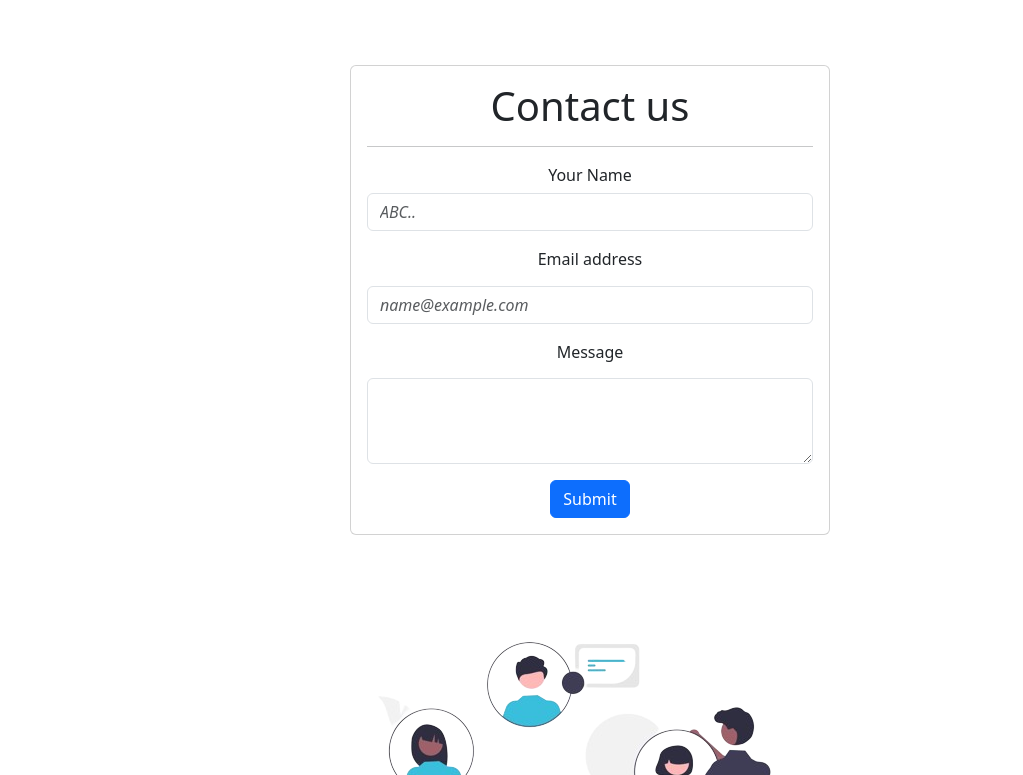
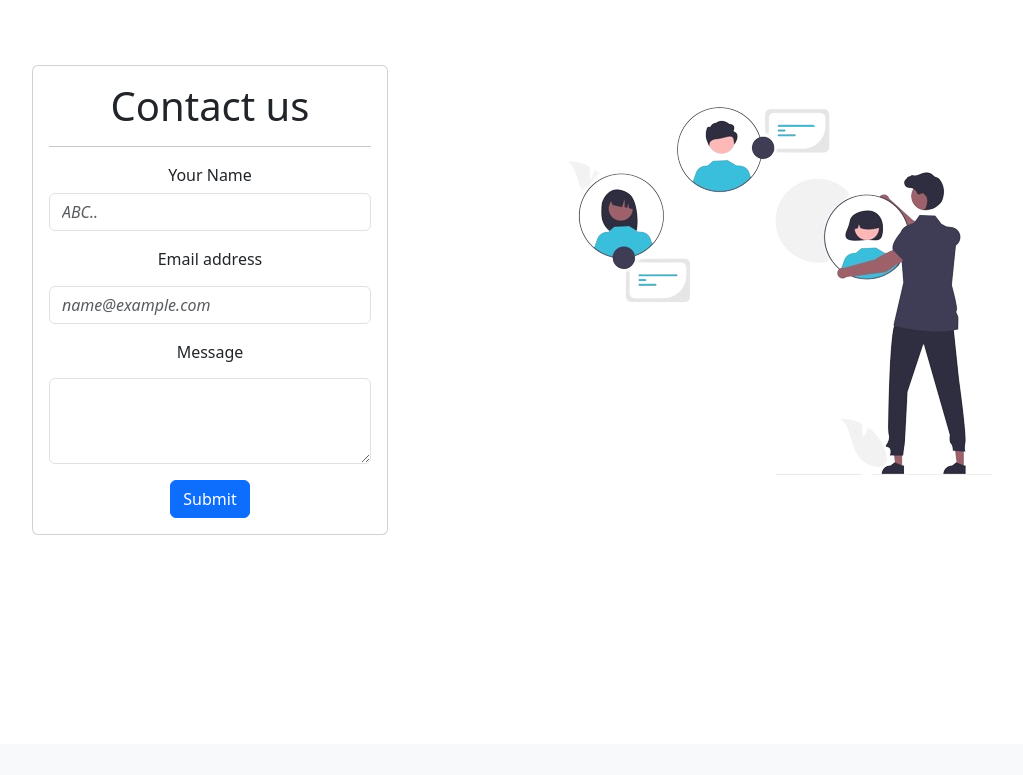
Before and after one commit to Umairawan81/Blogs-By-Bash, a Django app: page /contact-us/ in a window 1280 px wide. Shown: the part 56-831 px from the top of the page, without its empty margins (50-1073 px from the left). After the commit the page ends 591 px from the top, so only its background shows below. Run offline with Django 4.2, Linux system fonts and the light colour scheme.

Commit message:
updated contact

```diff
--- a/Blogs/Blog_Website/templates/contact.html
+++ b/Blogs/Blog_Website/templates/contact.html
@@ -1,4 +1,3 @@
-
 {% extends 'navbar.html' %}
 
 {% block content %}
@@ -16,15 +15,17 @@
     {% if con_name %}
         <center>
             <h2>Thanks {{con_name}}!</h2>
-            <p>We recieved your email. Thanks for contacting us.</p>
+            <p>We received your email. Thanks for contacting us.</p>
         </center>
     {% else %}
     <center>
     <div class="d-flex align-items-center justify-content-center" style="min-height: 75vh;">
-        <div class="container align-items-center">
-            <div class="card" style="width: 30rem;">
+        <div class="container">
+            <div class="row">
+                <div class="col-md-4">
+                    <div class="card" style="width: 100%;">
                         <div class="card-body">
-                    <h1 >Contact us</h1>
+                            <h1>Contact us</h1>
                             <hr>
                             <form action="" method="POST">
                                 {% csrf_token %}
@@ -42,12 +43,15 @@
                                 </div>
                                 <button type="submit" class="btn btn-primary">Submit</button>
                             </form>
-
+                        </div>
+                    </div>
+                </div>
+                <div class="col-md-8">
+                    <img src="{% static 'Images/Contact-us.png' %}" class="img-fluid" alt="Contact us image">
                 </div>
             </div>
         </div>
     </div>
-    <img src="{% static 'Images/Contact-us.png' %}">
     </center>
     {% endif%}
 
```
Lines whose indentation alone changed are shown as unchanged.
